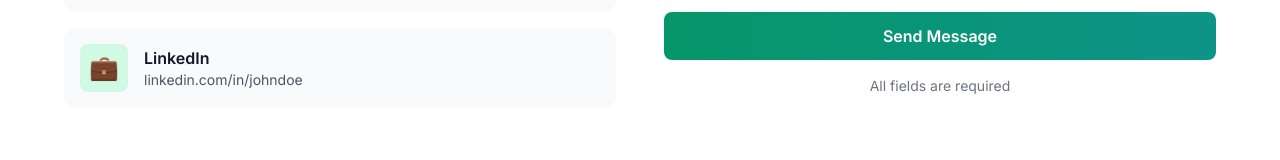
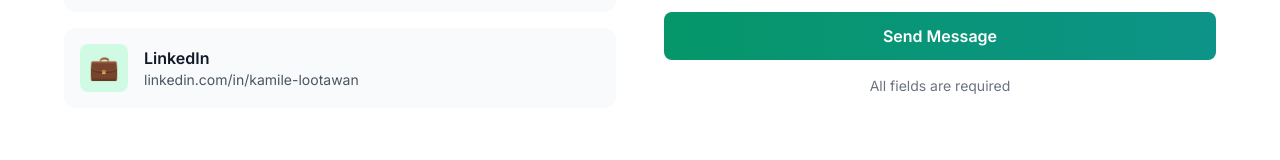
Before and after one commit to KLootawan/my-portfolio, a Next.js app: page / in a window 1280 px wide. Shown: the part 4480-4640 px from the top of the page. Built offline with nearby package versions, Linux system fonts and the light colour scheme.

Commit message:
Update social media links: LinkedIn and X/Twitter, fix viewport warning

```diff
--- a/src/app/layout.tsx
+++ b/src/app/layout.tsx
@@ -1,4 +1,4 @@
-import type { Metadata } from 'next'
+import type { Metadata, Viewport } from 'next'
 import { Inter } from 'next/font/google'
 import './globals.css'
 import ClientProviders from '@/components/ClientProviders'
@@ -10,7 +10,11 @@ export const metadata: Metadata = {
   description: 'A modern portfolio website showcasing my projects and skills as a full stack developer.',
   keywords: 'portfolio, developer, full stack, web development, react, nextjs',
   authors: [{ name: 'Your Name' }],
-  viewport: 'width=device-width, initial-scale=1',
+}
+
+export const viewport: Viewport = {
+  width: 'device-width',
+  initialScale: 1,
 }
 
 export default function RootLayout({
--- a/src/app/page.tsx
+++ b/src/app/page.tsx
@@ -47,7 +47,7 @@ export default function Home() {
 
                   {/* LinkedIn */}
                   <a
-                    href="https://linkedin.com/in/kamilelootawan"
+                    href="https://www.linkedin.com/in/kamile-lootawan-599696336"
                     target="_blank"
                     rel="noopener noreferrer"
                     className="w-10 h-10 bg-gray-800 dark:bg-gray-800 rounded-full flex items-center justify-center text-gray-400 hover:text-white hover:bg-blue-600 dark:hover:bg-blue-600 transition-all duration-300 transform hover:-translate-y-1 hover:scale-110"
@@ -60,7 +60,7 @@ export default function Home() {
 
                   {/* Twitter */}
                   <a
-                    href="https://twitter.com/kamilelootawan"
+                    href="https://x.com/Kamile1144266"
                     target="_blank"
                     rel="noopener noreferrer"
                     className="w-10 h-10 bg-gray-800 dark:bg-gray-800 rounded-full flex items-center justify-center text-gray-400 hover:text-white hover:bg-sky-500 dark:hover:bg-sky-500 transition-all duration-300 transform hover:-translate-y-1 hover:scale-110"
--- a/src/components/Contact.tsx
+++ b/src/components/Contact.tsx
@@ -205,8 +205,8 @@ export default function Contact() {
     {
       icon: '💼',
       title: 'LinkedIn',
-      value: 'linkedin.com/in/johndoe',
-      href: 'https://linkedin.com/in/johndoe'
+      value: 'linkedin.com/in/kamile-lootawan',
+      href: 'https://www.linkedin.com/in/kamile-lootawan-599696336'
     }
   ]
 
--- a/src/components/Hero.tsx
+++ b/src/components/Hero.tsx
@@ -128,7 +128,7 @@ export default function Hero() {
 
               {/* LinkedIn */}
               <a
-                href="https://linkedin.com/in/kamilelootawan"
+                href="https://www.linkedin.com/in/kamile-lootawan-599696336"
                 target="_blank"
                 rel="noopener noreferrer"
                 className="w-12 h-12 bg-white dark:bg-gray-800 rounded-full flex items-center justify-center text-gray-600 dark:text-gray-400 hover:text-white hover:bg-blue-600 dark:hover:bg-blue-600 transition-all duration-300 transform hover:-translate-y-1 hover:scale-110"
@@ -141,7 +141,7 @@ export default function Hero() {
 
               {/* Twitter */}
               <a
-                href="https://twitter.com/kamilelootawan"
+                href="https://x.com/Kamile1144266"
                 target="_blank"
                 rel="noopener noreferrer"
                 className="w-12 h-12 bg-white dark:bg-gray-800 rounded-full flex items-center justify-center text-gray-600 dark:text-gray-400 hover:text-white hover:bg-sky-500 dark:hover:bg-sky-500 transition-all duration-300 transform hover:-translate-y-1 hover:scale-110"
```
